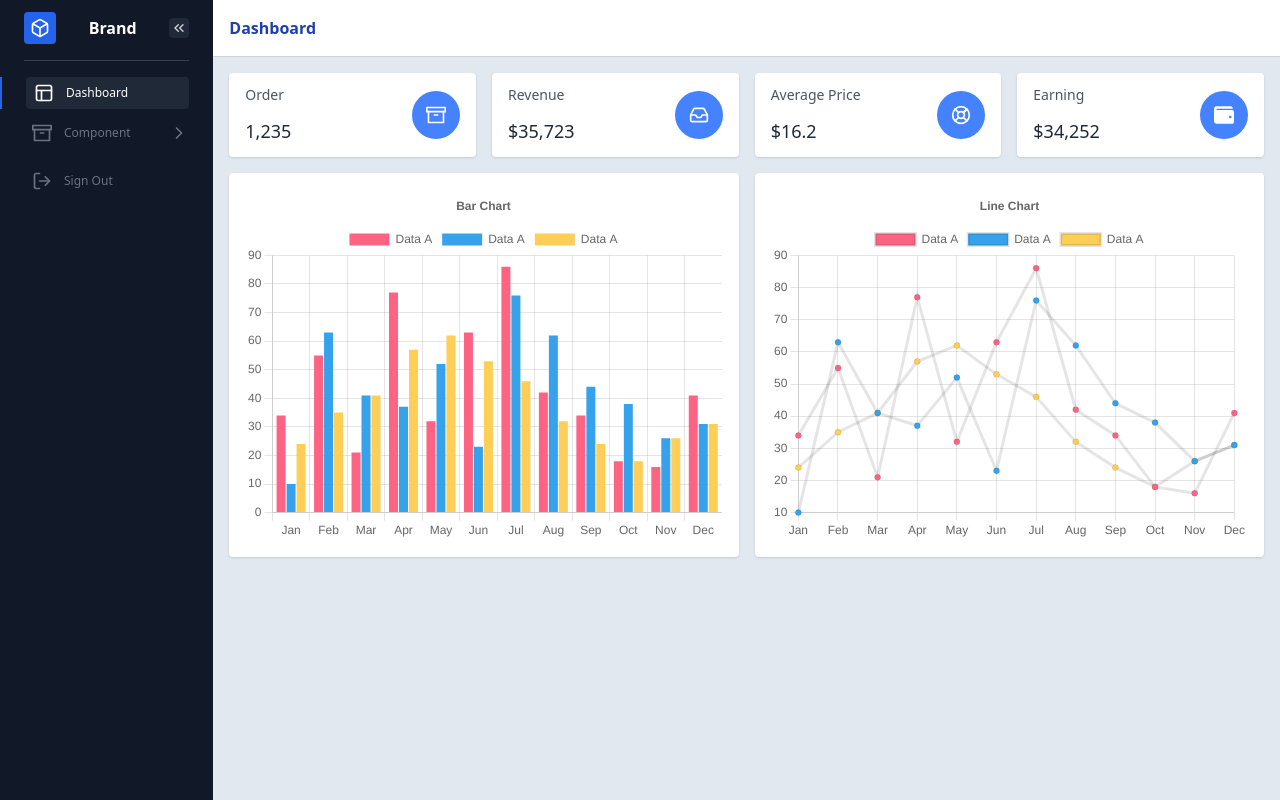
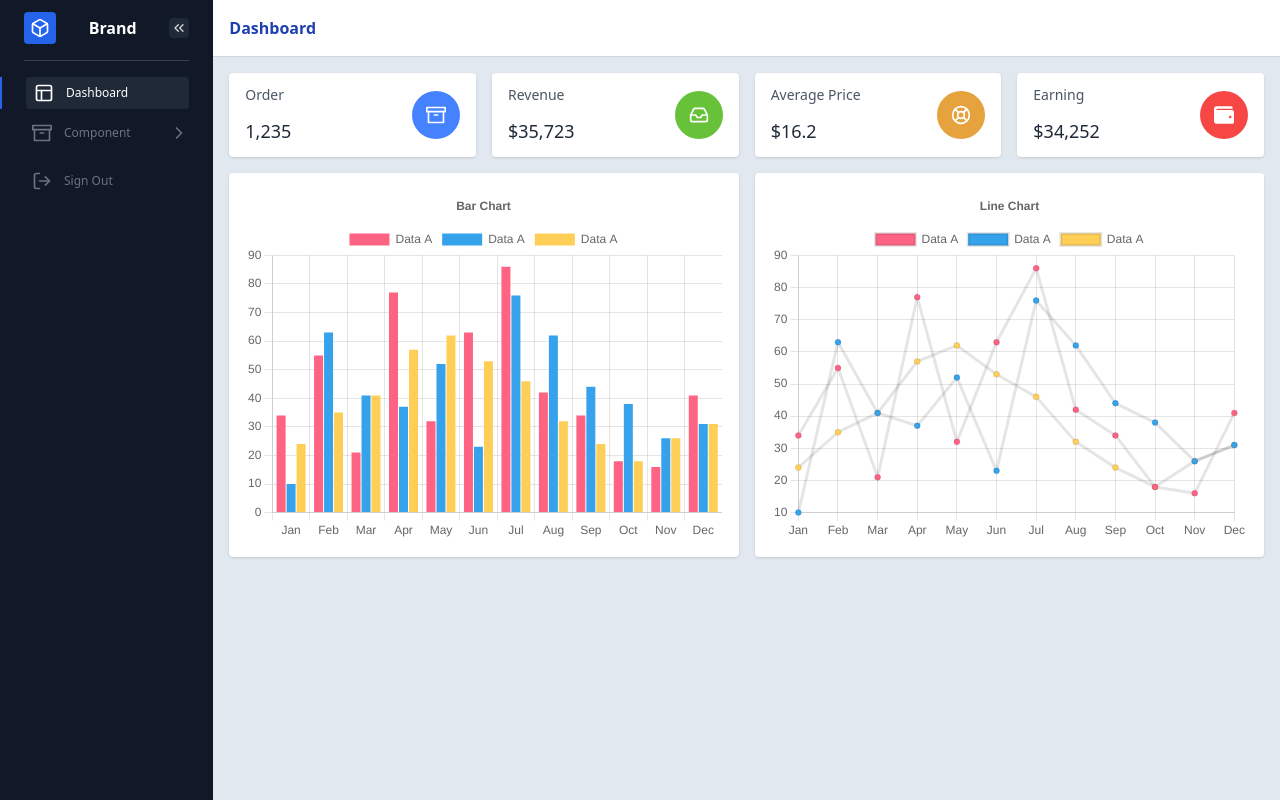
Before and after one commit to AndyKhu/dashboard-next-tailwind, a Next.js app: page / in a window 1280 px wide. Built offline with nearby package versions, Linux system fonts and the light colour scheme.

Commit message:
add icon color to card-dashboard

```diff
--- a/src/components/CardDashboard.tsx
+++ b/src/components/CardDashboard.tsx
@@ -1,7 +1,7 @@
 import Card from "./Card";
 import IconComponent from "./IconComponent";
 
-const CardDashboard = ({title,value,icon,iconfa}:{title:string,value:string,icon?:string,iconfa?:string}) => {
+const CardDashboard = ({title,value,icon,iconfa,iconC}:{title:string,value:string,icon?:string,iconfa?:string,iconC?:string}) => {
     return (
         <div className="p-2">
             <Card className="group/item cursor-pointer">
@@ -10,7 +10,7 @@ const CardDashboard = ({title,value,icon,iconfa}:{title:string,value:string,icon
                     <span className='mb-3 text-gray-600 font-medium'>{title}</span>
                     <span className='text-lg font-medium text-gray-800'>{value}</span>
                 </div>
-                <div className='rounded-full primary w-12 h-12 flex items-center justify-center group-hover/item:animate-bounce'>
+                <div className={`rounded-full ${iconC?iconC:"primary"} w-12 h-12 flex items-center justify-center group-hover/item:animate-bounce`}>
                     <IconComponent size={20} name={icon?icon:iconfa?iconfa:""} type={iconfa?"fa":""}/>
                 </div>
                 </Card.main>
--- a/src/pages/index.tsx
+++ b/src/pages/index.tsx
@@ -76,13 +76,13 @@ export default function Home() {
             <CardDashboard title="Order" value="1,235" icon="FiArchive"/>
           </div>
           <div className='w-full sm:w-1/2 md:w-1/4'>
-            <CardDashboard title="Revenue" value="$35,723" icon="FiInbox"/>
+            <CardDashboard title="Revenue" value="$35,723" icon="FiInbox" iconC='success'/>
           </div>
           <div className='w-full sm:w-1/2 md:w-1/4'>
-            <CardDashboard title="Average Price" value="$16.2" icon="FiLifeBuoy"/>
+            <CardDashboard title="Average Price" value="$16.2" icon="FiLifeBuoy" iconC="warning"/>
           </div>
           <div className='w-full sm:w-1/2 md:w-1/4'>
-            <CardDashboard title="Earning" value="$34,252" iconfa="FaWallet"/>
+            <CardDashboard title="Earning" value="$34,252" iconfa="FaWallet" iconC="danger"/>
           </div>
           <div className='w-full md:w-1/2'>
             <div className='p-2'>
```
